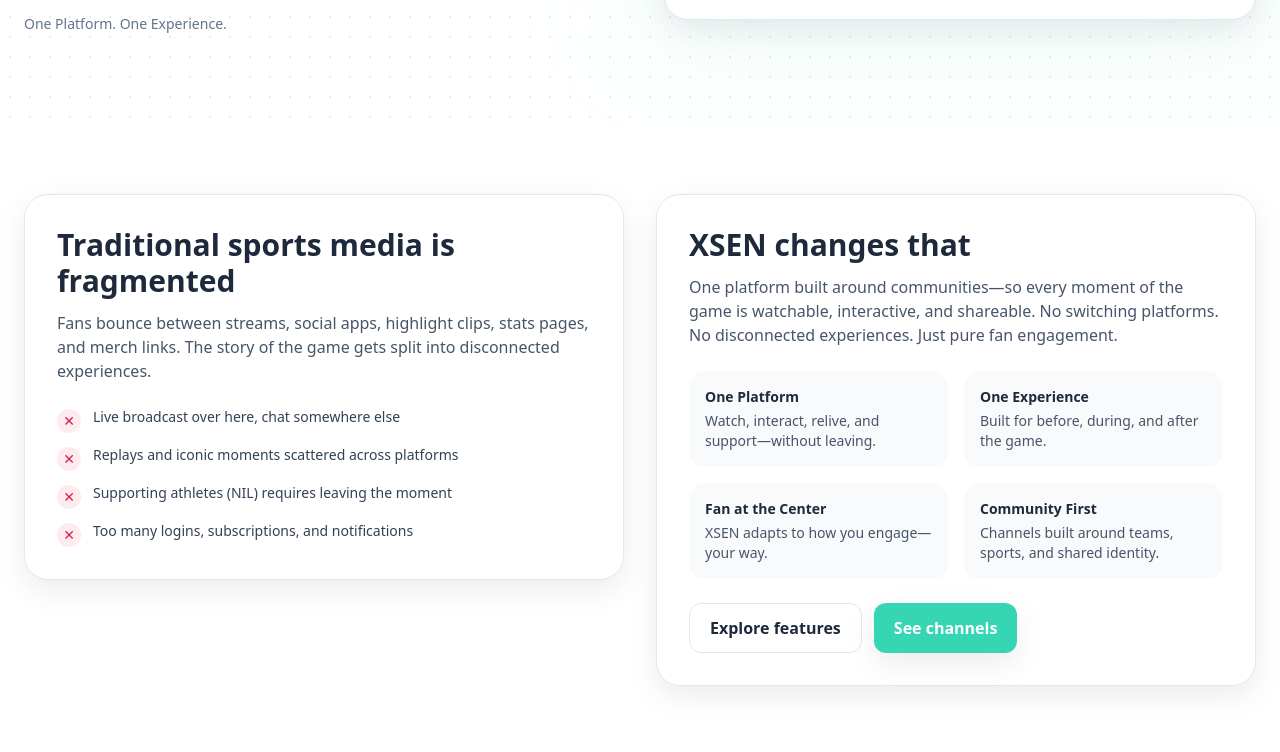
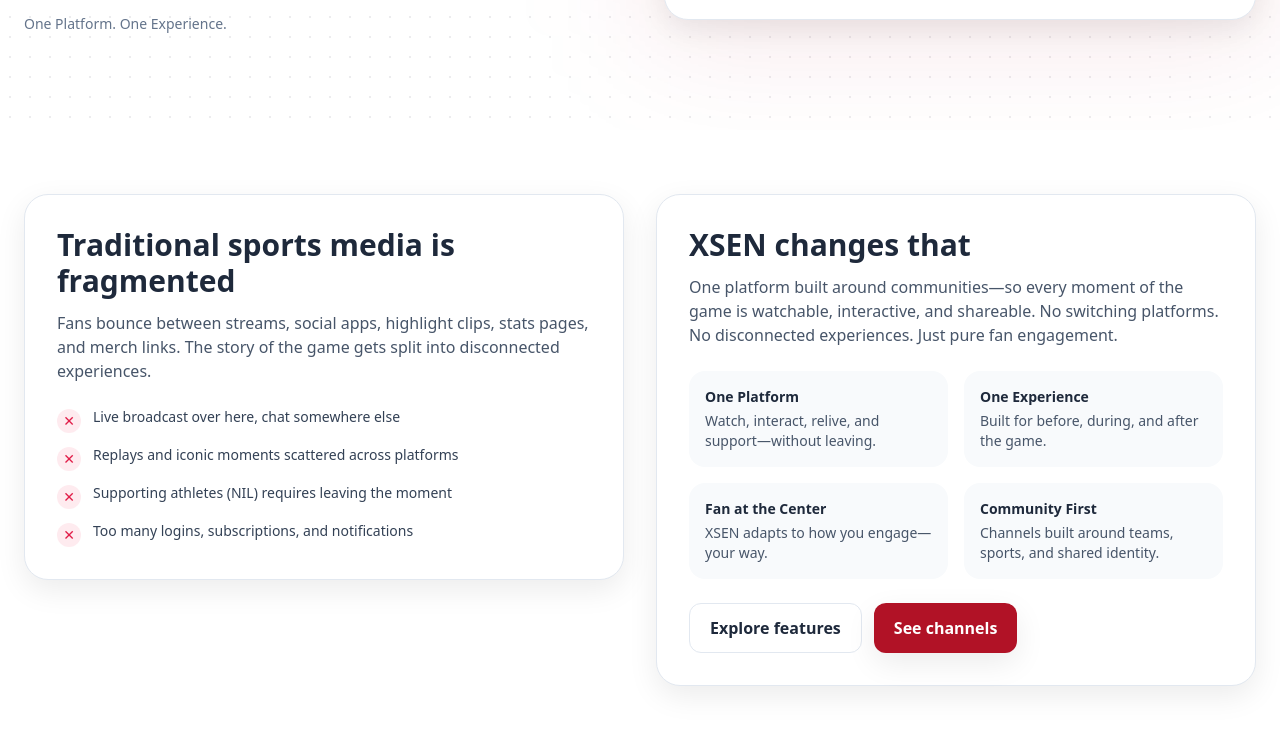
Before and after one commit to myvfc/xsen, a plain HTML site: page landing.html in a window 1280 px wide. Shown: the part 666-1418 px from the top of the page. Drawn offline with nearby package versions, Linux system fonts and the light colour scheme.

Commit message:
Update landing.html brand colors

```diff
--- a/landing.html
+++ b/landing.html
@@ -12,7 +12,7 @@
       theme: {
        extend: {
   colors: {
-            brand: '#36D6B5'
+    brand: '#B11226'
   },
   boxShadow: {
     soft: '0 10px 30px rgba(0,0,0,.08)'
```
Lines whose indentation alone changed are shown as unchanged.
